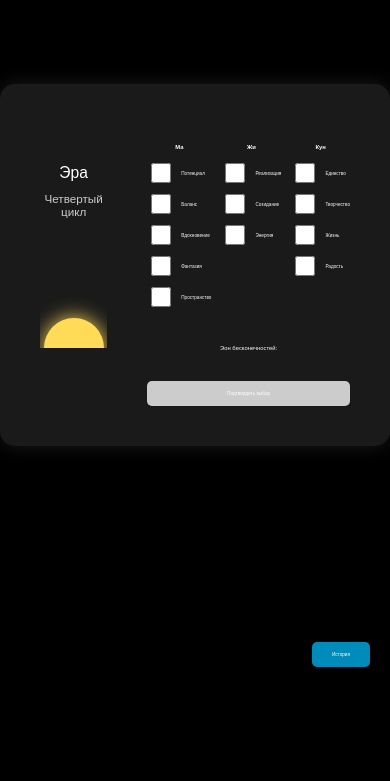
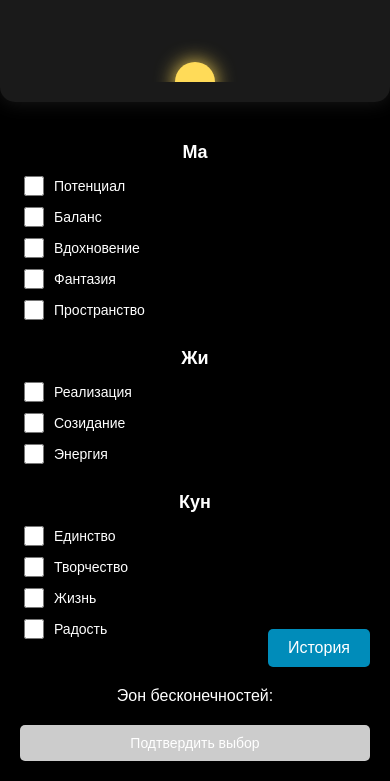
Before and after one commit to miplix/eons, a plain HTML site: page index.html in a window 390 px wide. Shown: the part 157-938 px from the top of the page. Before the commit the page ends 844 px from the top, so only its background shows below. Drawn offline with nearby package versions, Linux system fonts and the light colour scheme; a script that the page names is missing.

Commit message:
Update index.html

```diff
--- a/index.html
+++ b/index.html
@@ -8,13 +8,14 @@
     margin: 0;
     padding: 0;
     display: flex;
-    justify-content: center;
+    flex-direction: column;
+    justify-content: flex-start;
     align-items: center;
     min-height: 100vh;
     background-color: #000;
     font-family: Arial, sans-serif;
     color: #fff;
-    overflow: hidden;
+    overflow-x: hidden;
   }
 
   .stars {
@@ -24,41 +25,44 @@
     width: 100%;
     height: 100%;
     pointer-events: none;
+    z-index: -1;
   }
 
   .container {
     display: flex;
     flex-direction: column;
     align-items: center;
-    width: 90%;
-    max-width: 1200px;
-    padding: 40px;
+    width: 100%;
+    max-width: 600px;
+    padding: 20px;
+    box-sizing: border-box;
+  }
+
+  .last-entry {
+    font-size: 16px;
+    margin-bottom: 20px;
+    text-align: center;
+    width: 100%;
+    padding: 10px;
+    background: rgba(255, 255, 255, 0.1);
+    border-radius: 10px;
+  }
+
+  .era-info {
+    display: flex;
+    flex-direction: column;
+    align-items: center;
+    width: 100%;
+    margin-bottom: 20px;
+    padding: 20px;
     background: rgba(255, 255, 255, 0.1);
     border-radius: 15px;
     box-shadow: 0 0 20px rgba(255, 255, 255, 0.1);
     backdrop-filter: blur(5px);
   }
 
-  .last-entry {
-    font-size: 1.5vw;
-    margin-bottom: 20px;
-    text-align: center;
-    width: 100%;
-  }
-
-  .main-content {
-    display: flex;
-    justify-content: space-between;
-    width: 100%;
-  }
-
-  .era-info {
-    flex: 1;
-    text-align: center;
-  }
-
   .era-number {
-    font-size: 12vw;
+    font-size: 60px;
     font-weight: bold;
     color: #fff;
     text-shadow: 0 0 10px rgba(255, 255, 255, 0.8);
@@ -66,44 +70,46 @@
   }
 
   .era-text {
-    font-size: 4vw;
-    margin-top: 20px;
+    font-size: 24px;
+    margin-top: 10px;
     color: #fff;
   }
 
   .cycle-text {
-    font-size: 3vw;
-    margin-top: 10px;
+    font-size: 20px;
+    margin-top: 5px;
     color: #ccc;
   }
 
   .countdown {
-    font-size: 1.5vw;
-    margin-top: 30px;
+    font-size: 16px;
+    margin-top: 15px;
     color: #ccc;
+    text-align: center;
   }
 
   .sunrise-times {
-    font-size: 1.2vw;
-    margin-top: 20px;
+    font-size: 14px;
+    margin-top: 10px;
     color: #ccc;
+    text-align: center;
   }
 
   #sunrise {
     width: 100%;
-    height: 100px;
+    height: 60px;
     position: relative;
     overflow: hidden;
-    margin-top: 30px;
+    margin-top: 15px;
   }
 
   #sun {
-    width: 60px;
-    height: 60px;
+    width: 40px;
+    height: 40px;
     background: #ffdb58;
     border-radius: 50%;
     position: absolute;
-    bottom: -30px;
+    bottom: -20px;
     left: 50%;
     transform: translateX(-50%);
     box-shadow: 0 0 20px #ffdb58;
@@ -111,20 +117,18 @@
   }
 
   .checkboxes {
-    flex: 1;
-    display: grid;
-    grid-template-columns: repeat(3, 1fr);
-    gap: 10px;
-    margin-left: 40px;
+    display: flex;
+    flex-direction: column;
+    width: 100%;
+    margin-top: 20px;
   }
 
   .checkbox-column {
-    display: flex;
-    flex-direction: column;
+    margin-bottom: 20px;
   }
 
   .column-title {
-    font-size: 1.5vw;
+    font-size: 18px;
     font-weight: bold;
     margin-bottom: 10px;
     text-align: center;
@@ -133,7 +137,7 @@
   .checkbox-item {
     display: flex;
     align-items: center;
-    font-size: 1.2vw;
+    font-size: 16px;
     margin-bottom: 5px;
   }
 
@@ -144,23 +148,22 @@
   }
 
   .aeon-infinities {
-    grid-column: 1 / -1;
     margin-top: 20px;
-    font-size: 1.5vw;
+    font-size: 16px;
     text-align: center;
   }
 
   .confirm-button {
-    grid-column: 1 / -1;
     margin-top: 20px;
     padding: 10px 20px;
-    font-size: 1.2vw;
+    font-size: 16px;
     background-color: #4CAF50;
     color: white;
     border: none;
     border-radius: 5px;
     cursor: pointer;
     transition: background-color 0.3s;
+    width: 100%;
   }
 
   .confirm-button:hover {
@@ -177,7 +180,7 @@
     bottom: 20px;
     right: 20px;
     padding: 10px 20px;
-    font-size: 1.2vw;
+    font-size: 16px;
     background-color: #008CBA;
     color: white;
     border: none;
@@ -195,8 +198,8 @@
     position: fixed;
     bottom: 70px;
     right: 20px;
-    width: 300px;
-    max-height: 400px;
+    left: 20px;
+    max-height: 60vh;
     overflow-y: auto;
     background-color: rgba(0, 0, 0, 0.8);
     border-radius: 5px;
@@ -205,7 +208,7 @@
 
   .history-item {
     margin-bottom: 10px;
-    font-size: 1vw;
+    font-size: 14px;
     color: #fff;
   }
 
@@ -218,13 +221,42 @@
     0% { opacity: 0.5; }
     100% { opacity: 1; }
   }
+
+  @media (max-width: 600px) {
+    .era-number {
+      font-size: 48px;
+    }
+
+    .era-text {
+      font-size: 20px;
+    }
+
+    .cycle-text {
+      font-size: 18px;
+    }
+
+    .countdown {
+      font-size: 14px;
+    }
+
+    .sunrise-times {
+      font-size: 12px;
+    }
+
+    .checkbox-item {
+      font-size: 14px;
+    }
+
+    .confirm-button {
+      font-size: 14px;
+    }
+  }
 </style>
 </head>
 <body>
 <div class="stars"></div>
 <div class="container">
   <div class="last-entry" id="lastEntry"></div>
-  <div class="main-content">
   <div class="era-info">
     <div class="era-number" id="eraNumber"></div>
     <div class="era-text">Эра</div>
@@ -283,7 +315,6 @@
     </div>
     <div class="aeon-infinities" id="aeonInfinities">Эон бесконечностей: </div>
     <button class="confirm-button" id="confirmButton" disabled>Подтвердить выбор</button>
-    </div>
   </div>
 </div>
 
```
Lines whose indentation alone changed are shown as unchanged.
